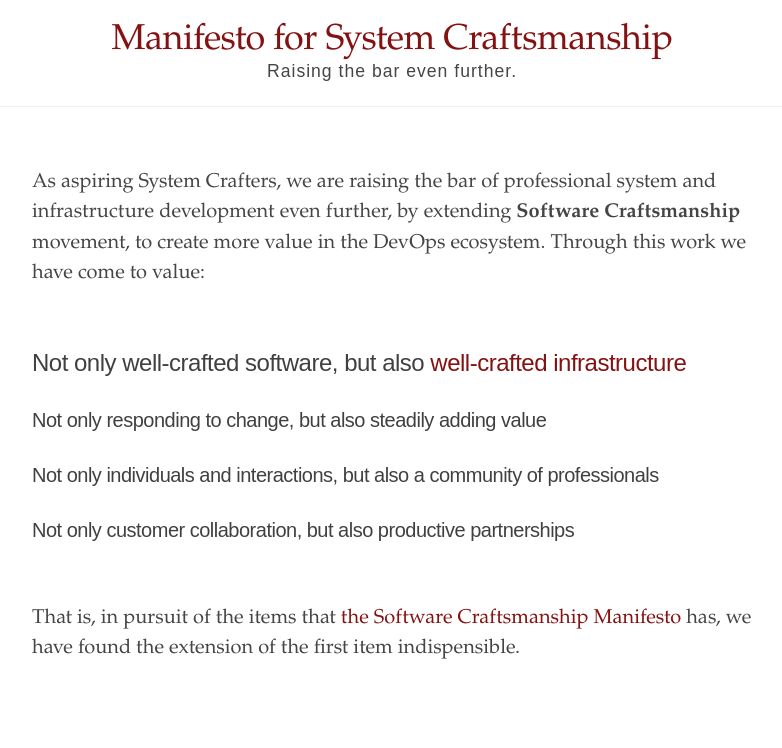
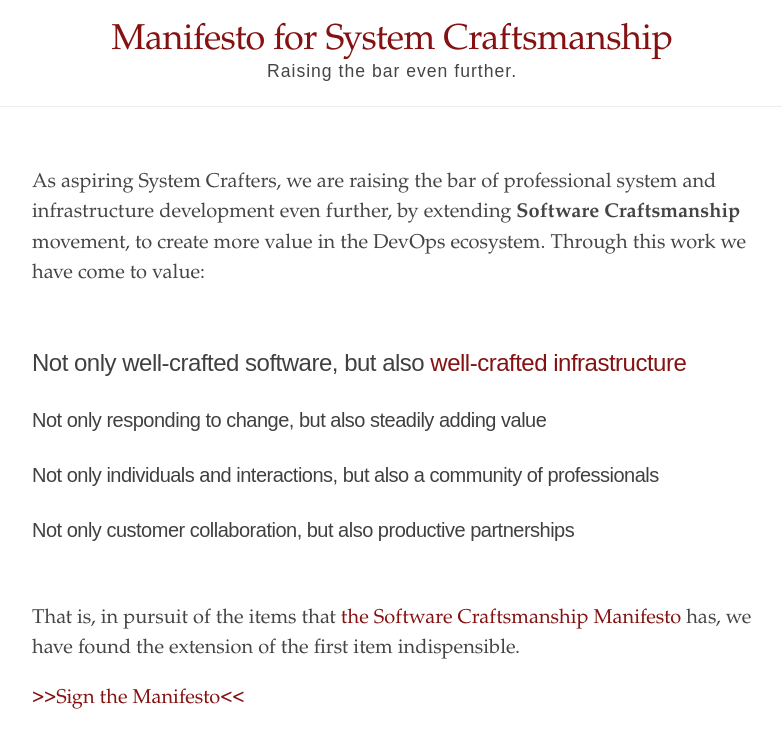
Before and after one commit to systemcraftsmanship/manifesto, a Jekyll site: the page built from index.html, in a window 1280 px wide. Shown: the top 748 px of the page, without its empty margins (248-1030 px from the left). Built offline with Jekyll 4.4.1, drawn with Linux system fonts in a browser that asks for light colours.

Commit message:
add sign button

```diff
--- a/index.html
+++ b/index.html
@@ -11,4 +11,5 @@ title: "Manifesto for System Craftsmanship"
   <h3>Not only individuals and interactions, but also a community of professionals</h3>
   <h3>Not only customer collaboration, but also productive partnerships</h3>
   <p style="margin-top: 3rem;">That is, in pursuit of the items that <a href="https://manifesto.softwarecraftsmanship.org/">the Software Craftsmanship Manifesto</a> has, we have found the extension of the first item indispensible.</p>
+  <a class="button" href="https://manifesto.softwarecraftsmanship.org/">>>Sign the Manifesto<<</a>
 </div>
```
